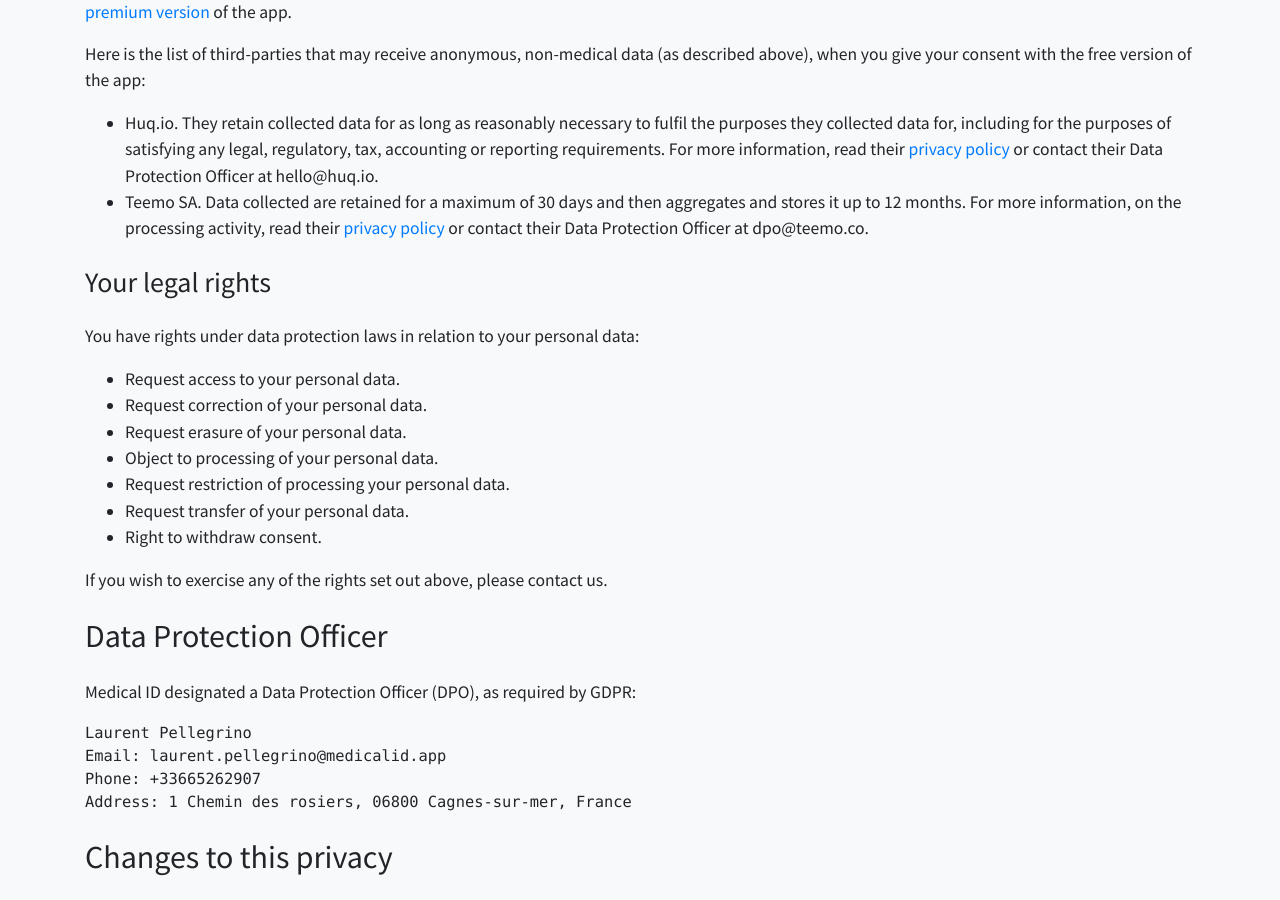
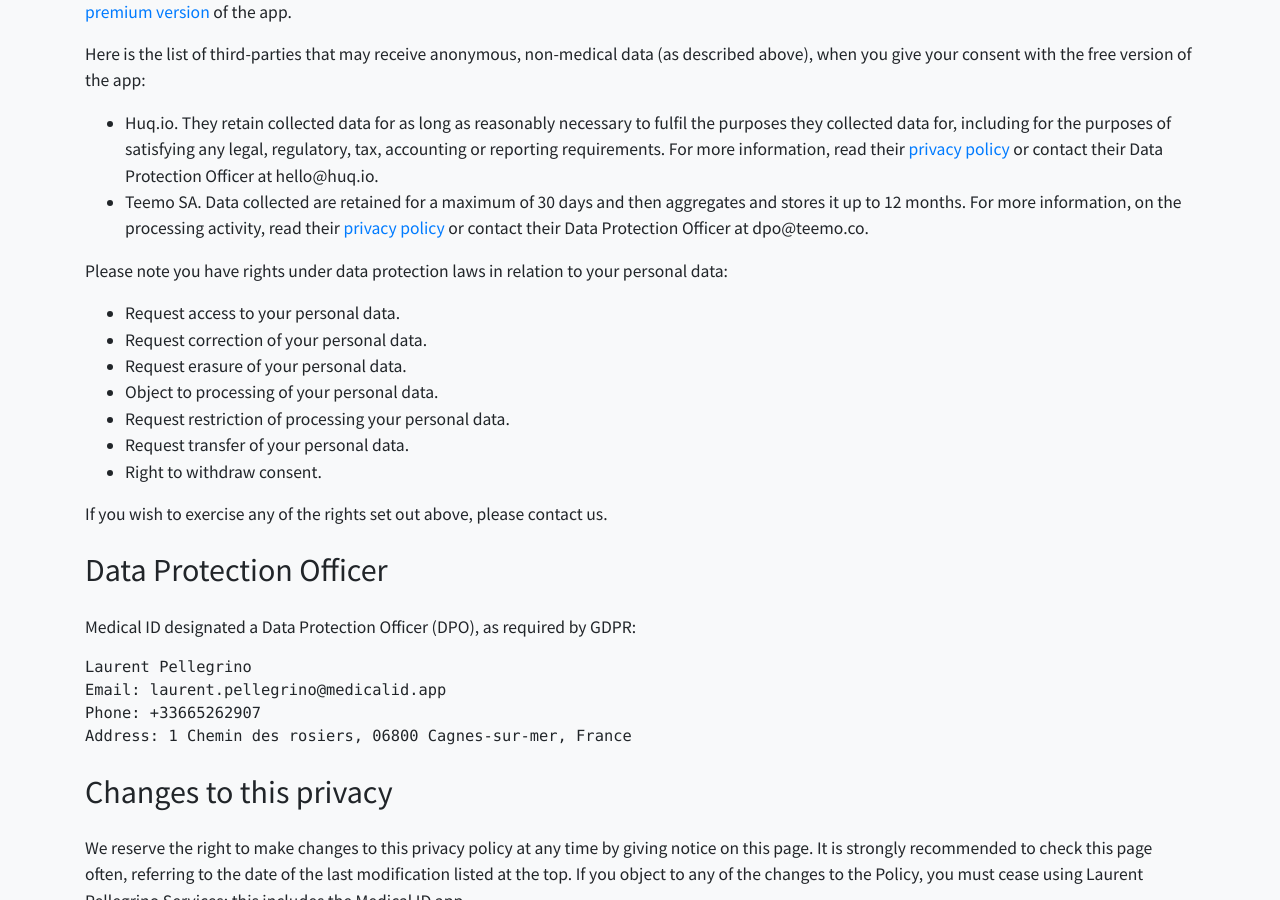
Before and after one commit to medicalid/medicalid.github.io, a Jekyll site: the page built from privacy.md, in a window 1280 px wide and 900 px high, scrolled down 1503 px. Built offline with Jekyll 4.4.1, drawn with Linux system fonts in a browser that asks for light colours; nearby versions of some CDN libraries; our own code applies the rules of GitHub Pages for plain Markdown files.

Commit message:
Remove a subtitle

```diff
--- a/privacy.md
+++ b/privacy.md
@@ -49,10 +49,7 @@
 - Huq.io. They retain collected data for as long as reasonably necessary to fulfil the purposes they collected data for, including for the purposes of satisfying any legal, regulatory, tax, accounting or reporting requirements. For more information, read their <a href="https://huq.io/terms/privacy/">privacy policy</a> or contact their Data Protection Officer at hello@huq.io.
 - Teemo SA. Data collected are retained for a maximum of 30 days and then aggregates and stores it up to 12 months. For more information, on the processing activity, read their <a href="https://teemo.co/privacy-policy/">privacy policy</a> or contact their Data Protection Officer at dpo@teemo.co.
 
-
-### Your legal rights
-
-You have rights under data protection laws in relation to your personal data:
+Please note you have rights under data protection laws in relation to your personal data:
 
 - Request access to your personal data.
 - Request correction of your personal data.
```
